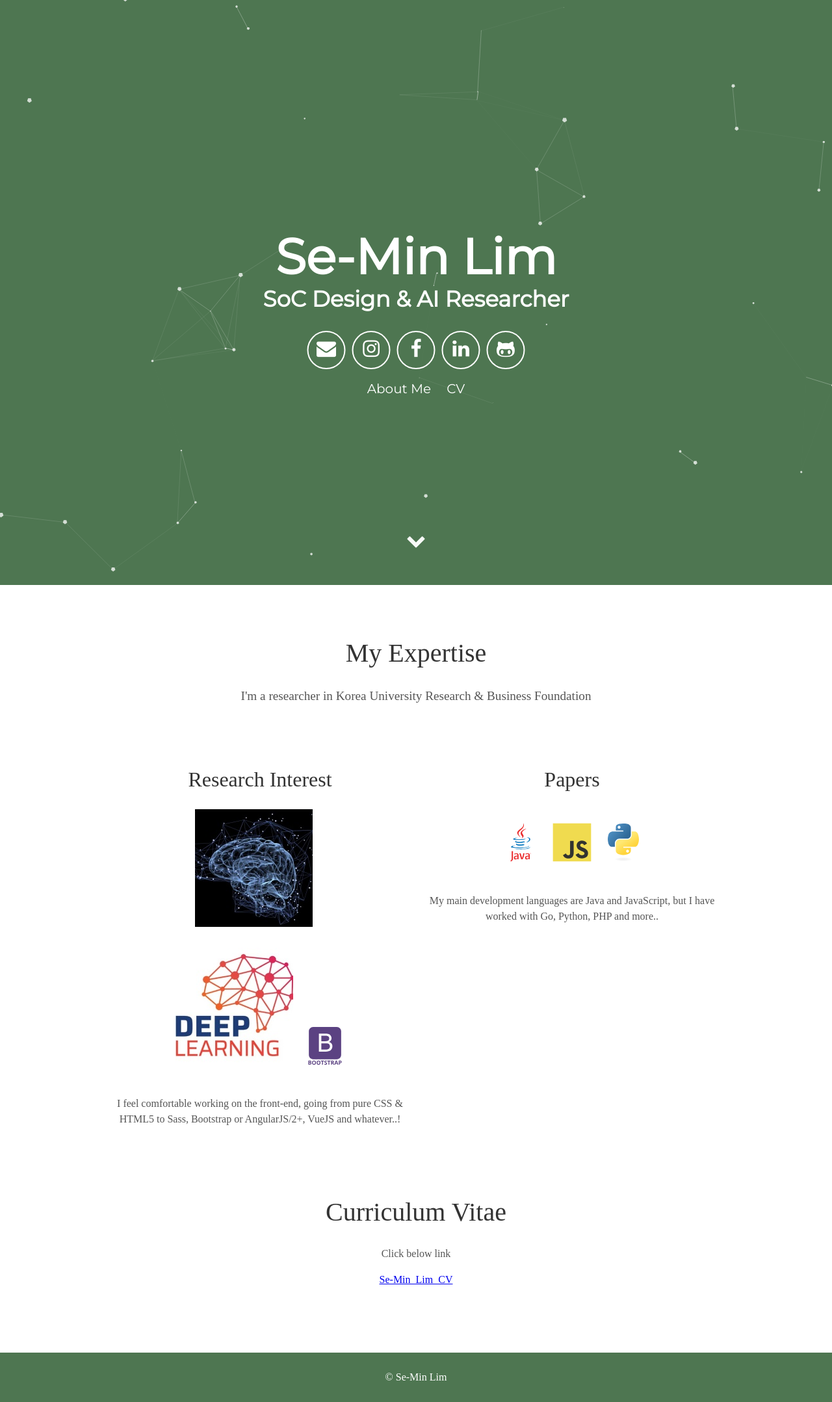
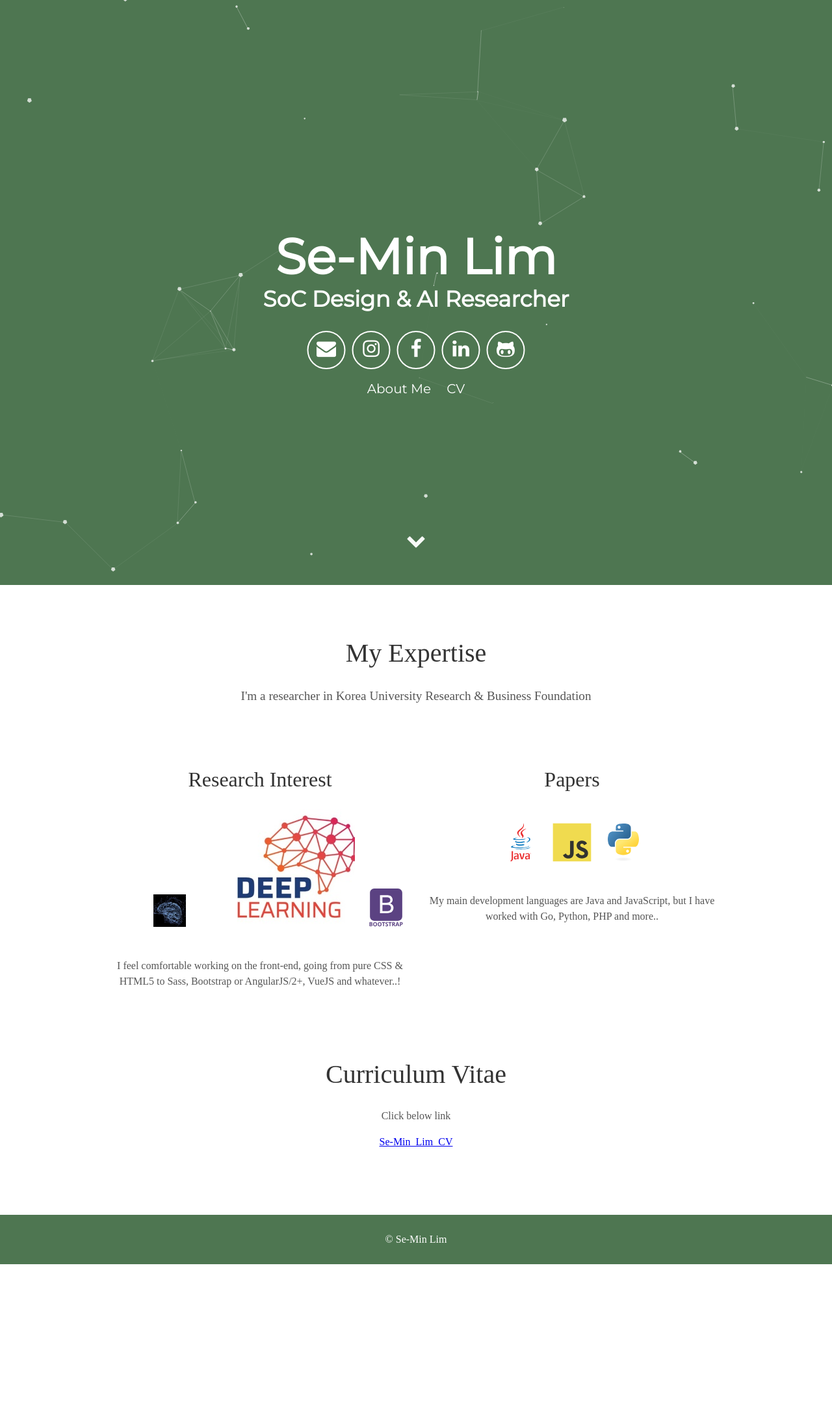
Before and after one commit to SeMinLim/SeMinLim.github.io, a Jekyll site: the page built from index.html, in a window 1280 px wide. Shown: the whole page at 65% size. Built offline with Jekyll 4.4.1, drawn with Linux system fonts in a browser that asks for light colours; some web fonts are replaced; after the commit the page ends 1945 px from its top, so only the background shows below that.

Commit message:
Update about.html

```diff
--- a/_includes/about.html
+++ b/_includes/about.html
@@ -6,7 +6,7 @@
   <div class="tech">
     <h2>Research Interest</h2>
     <svg viewBox="0 0 128 128">
-      <img src="/assets/AI.jpg"/>
+      <img width="50" height="50" src="/assets/AI.jpg"/>
     </svg>
     <svg viewBox="0 0 128 128">
       <img src="/assets/DeepLearning.jpg"/>
```
